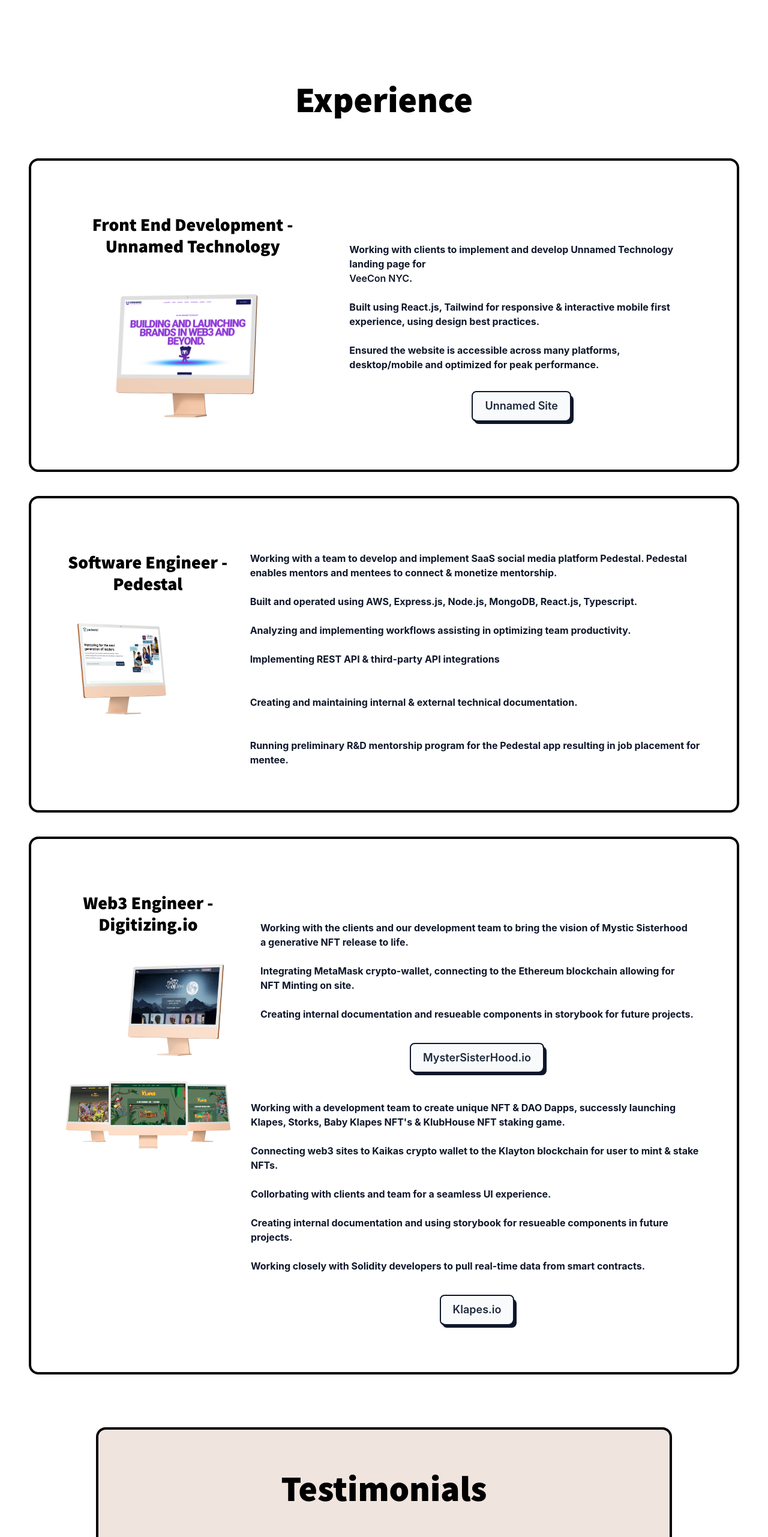
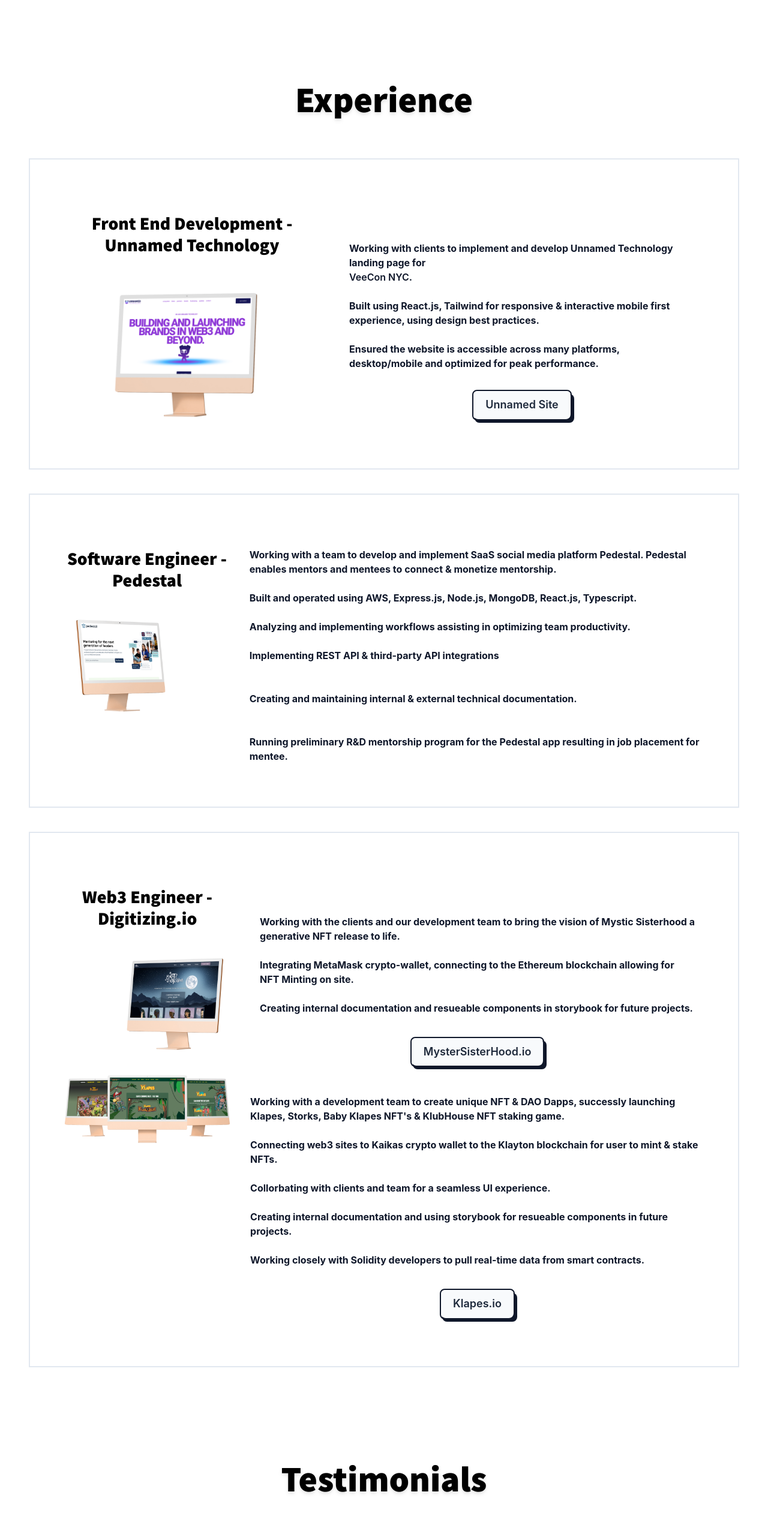
Before and after one commit to kjschelling/thekjcode, a React (Create React App) app: page / in a window 1280 px wide. Shown: the part 2100-4663 px from the top of the page at 60% size. Built offline with nearby package versions, Linux system fonts and the light colour scheme.

Commit message:
added new resume link, removed borders from projects and testimonials, added drop shadow to heading text

```diff
--- a/src/components/Contact.jsx
+++ b/src/components/Contact.jsx
@@ -16,7 +16,9 @@
   return (
     <div id="contact" classname="full">
       <div className={clsx(styles.contactSection, "mx-auto text-center")}>
-        <h2 className="md:text-6xl xs:text-4xl font-source">Get In Touch</h2>
+        <h2 className=" drop-shadow-md md:text-6xl xs:text-4xl font-source">
+          Get In Touch
+        </h2>
         <p className="py-5 font-roboto md:text-2xl xs:text-xl xs:px-12">
           I am always open to new opporunities. Schedule your FREE consultation
           today! Please download my resume and contact anytime!
--- a/src/components/Footer.jsx
+++ b/src/components/Footer.jsx
@@ -26,7 +26,8 @@
 
           <div className="mx-auto pb-10">
             <a
-              href="https://drive.google.com/file/d/19H8b4UBCTSieEDJ399JORLIXpfsMD_Gt/view?usp=sharing"
+              href="https://drive.google.com/file/d/1kKADIcmfrWjWhSoia27zyOjGM1fNBwgz/view?usp=sharing"
+              target="_blank"
               class="relative inline-flex items-center justify-center p-4 px-6 py-3 overflow-hidden font-medium text-indigo-600 transition duration-300 ease-out border-2 border-purple-500 rounded-full shadow-md group"
             >
               <span class="absolute inset-0 flex items-center justify-center w-full h-full text-white duration-300 -translate-x-full bg-purple-500 group-hover:translate-x-0 ease">
--- a/src/components/Nav.jsx
+++ b/src/components/Nav.jsx
@@ -23,7 +23,8 @@
           Contact
         </a>
         <a
-          href="https://drive.google.com/file/d/19H8b4UBCTSieEDJ399JORLIXpfsMD_Gt/view?usp=sharing"
+          href="https://drive.google.com/file/d/1kKADIcmfrWjWhSoia27zyOjGM1fNBwgz/view?usp=sharing"
+          target="_blank"
           className={styles.navItem}
         >
           {" "}
--- a/src/components/Projects.jsx
+++ b/src/components/Projects.jsx
@@ -9,13 +9,13 @@
   return (
     <div id="project_section" className="w-full text-black mx-auto p-12">
       <div className="mt-12 md:py-4 mb-12">
-        <h2 className="text-center font-source text-6xl xs:mb-12 md:mb-1">
+        <h2 className=" drop-shadow-md text-center font-source text-6xl xs:mb-12 md:mb-1">
           {" "}
           Experience{" "}
         </h2>
       </div>
       {/* ///////// PROJECT CARD 1 - UNNAMED  //////////// */}
-      <div className=" md:p-10 w-full bg-white md:flex rounded-2xl border-4 border-black mx-auto mb-10">
+      <div className=" md:p-10 w-full bg-white md:flex border-2 mx-auto mb-10">
         <div className="h-auto bg-cover rounded-t text-center overflow-hidden ">
           <h2 className="font-source text-3xl p-5 mb-4 mt-7">
             Front End Development - Unnamed Technology{" "}
@@ -74,7 +74,7 @@
       {/* ///////// NEW PROJECT - UNNAMED CARD END //////////// */}
 
       {/* ///////// PROJECT CARD 3 - PEDESTAL APP  //////////// */}
-      <div className=" md:p-10 w-full  md:flex bg-white rounded-2xl border-4 border-black mx-auto mb-10">
+      <div className=" md:p-10 w-full  md:flex bg-white border-2 mx-auto mb-10">
         <div clasName="h-auto  bg-cover rounded-t  text-center overflow-hidden ">
           <h2 className="font-source text-3xl p-5 mb-4 mt-7">
             Software Engineer - Pedestal
@@ -132,7 +132,7 @@
       {/* ///////// NEW PROJECT CARD - Pedestal End //////////// */}
 
       {/* /////////  PROJECT CARD 3 - DIGITIZING.IO  //////////// */}
-      <div class="w-full md:p-10  md:flex bg-white rounded-2xl border-4 border-black mx-auto mb-10">
+      <div class="w-full md:p-10  md:flex bg-white border-2  mx-auto mb-10">
         <div class="h-auto  bg-cover rounded-t  text-center overflow-hidden ">
           <h2 className="font-source text-3xl p-5 mb-4 mt-7">
             Web3 Engineer - Digitizing.io
--- a/src/components/Testimonials.jsx
+++ b/src/components/Testimonials.jsx
@@ -2,9 +2,9 @@
 
 function Testimonials(props) {
   return (
-    <div className="w-3/4  bg-beige rounded-2xl mx-auto border-4 border-black shadow-1  p-12">
+    <div className="w-3/4   rounded-2xl mx-auto  shadow-2  p-12">
       <div className="w-full mx-auto pb-10">
-        <h2 className=" xs:text-4xl md:text-6xl font-source mx-auto w-full h-auto mt-5 ">
+        <h2 className=" drop-shadow-md xs:text-4xl md:text-6xl font-source mx-auto w-full h-auto mt-5 ">
           Testimonials
         </h2>
         <br />
@@ -13,12 +13,12 @@
       <div className=" grid md:grid-cols-2 xs:grid-cols-1">
         <div className="col-span-2">
           <p className="text-xl md:px-12">
-            KJ was awesome to have as a member of my team. She never missed a
+            "KJ was awesome to have as a member of my team. She never missed a
             meeting, communicated well, and gave accurate timelines for the
             tasks she was working on (which we know is a rarity for a dev). It
             was awesome watching her soak up everything so quickly and she has
             flourished into such a great developer that I'd be thrilled to work
-            with again!
+            with again!"
           </p>
           <br />
           <a
@@ -59,7 +59,7 @@
             bring her on to do a complete rebuild. She worked efficiently and
             communicated each step as she went. It was great working with her
             and I recommend her to anyone who needs a competent developer on
-            their team. "
+            their team."
             <br />
             <br />
           </p>
```
